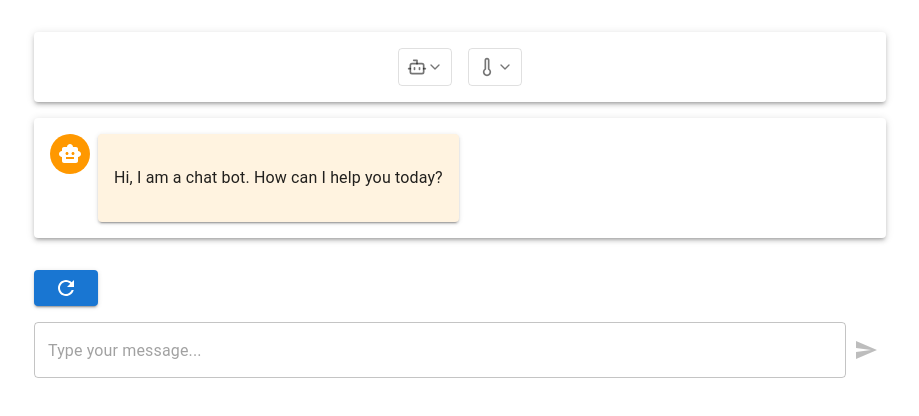
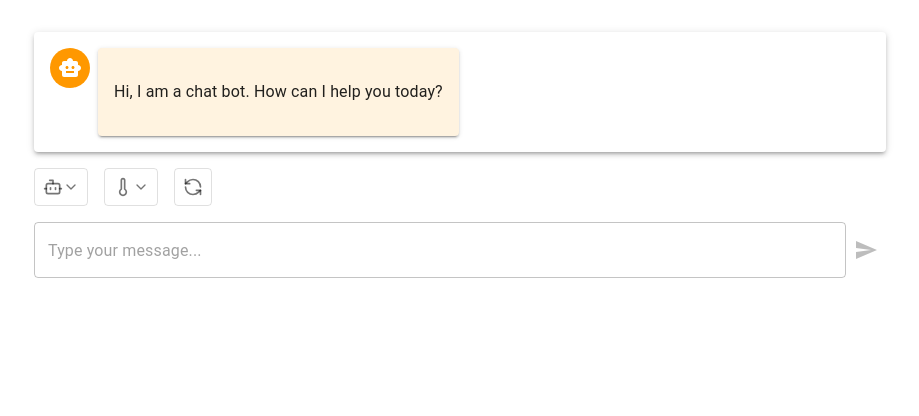
Before and after one commit to IndrajeetPatil/chatgpt-clone, a Next.js app in the folder frontend/: page /chat in a window 1280 px wide. Shown: the top 416 px of the page, without its empty margins (180-1099 px from the left). Built offline with nearby package versions, Linux system fonts and the light colour scheme.

Commit message:
get all button icons lined up

```diff
--- a/frontend/app/chat/page.tsx
+++ b/frontend/app/chat/page.tsx
@@ -4,16 +4,17 @@ import { useEffect, useState } from "react";
 
 import useAssistantResponse from "@/client/hooks/useAssistantResponse";
 import { AssistantModel, AssistantTemperature } from "@/client/types/assistant";
-import RefreshIcon from "@mui/icons-material/Refresh";
+import { RefreshCcw } from "lucide-react";
 import {
   Alert,
   Box,
-  Button,
   CircularProgress,
   Container,
   CssBaseline,
+  IconButton,
   Paper,
   Stack,
+  Tooltip,
 } from "@mui/material";
 import { createTheme, ThemeProvider } from "@mui/material/styles";
 
@@ -94,12 +95,6 @@ export default function Home() {
       <CssBaseline />
       <Container maxWidth="md">
         <Box sx={{ my: 4 }}>
-          {/* Settings Panel */}
-          <AssistantParameters
-            setModel={setModel}
-            setTemperature={setTemperature}
-          />
-
           {/* Chat Messages */}
           {messages.length > 0 && (
             <>
@@ -141,15 +136,30 @@ export default function Home() {
                 </Stack>
               </Paper>
 
-              {/* Regenerate Response */}
-              <Button
-                variant="contained"
-                onClick={handleRegenerateResponse}
-                sx={{ mt: 2 }}
-                disabled={assistantIsLoading}
-              >
-                <RefreshIcon />
-              </Button>
+              {/* Control Panel */}
+              <Box>
+                <Stack direction="row" spacing={2}>
+                  <AssistantParameters
+                    model={model}
+                    temperature={temperature}
+                    setModel={setModel}
+                    setTemperature={setTemperature}
+                  />
+                  <Tooltip title="Regenerate Response">
+                    <IconButton
+                      onClick={handleRegenerateResponse}
+                      disabled={assistantIsLoading}
+                      sx={{
+                        border: "1px solid",
+                        borderColor: "divider",
+                        borderRadius: 1,
+                      }}
+                    >
+                      <RefreshCcw size={20} />
+                    </IconButton>
+                  </Tooltip>
+                </Stack>
+              </Box>
             </>
           )}
 
--- a/frontend/components/parameters/AssistantParameters.tsx
+++ b/frontend/components/parameters/AssistantParameters.tsx
@@ -5,17 +5,22 @@ import {
   MenuItem,
   Tooltip,
   Stack,
-  Paper,
+  Typography,
+  Box,
 } from "@mui/material";
 import { Bot, Thermometer, ChevronDown } from "lucide-react";
 import { AssistantModel, AssistantTemperature } from "@/client/types/assistant";
 
 interface AssistantParametersProps {
+  model: AssistantModel;
+  temperature: AssistantTemperature;
   setModel: (model: AssistantModel) => void;
   setTemperature: (temperature: AssistantTemperature) => void;
 }
 
 const AssistantParameters: React.FC<AssistantParametersProps> = ({
+  model,
+  temperature,
   setModel,
   setTemperature,
 }) => {
@@ -23,6 +28,9 @@ const AssistantParameters: React.FC<AssistantParametersProps> = ({
   const [menuType, setMenuType] = useState<"model" | "temperature" | null>(
     null
   );
+  const [hoveredButton, setHoveredButton] = useState<
+    "model" | "temperature" | null
+  >(null);
 
   const handleClick = (
     event: React.MouseEvent<HTMLButtonElement>,
@@ -79,12 +87,30 @@ const AssistantParameters: React.FC<AssistantParametersProps> = ({
     </MenuItem>,
   ];
 
+  const getModelDisplay = () =>
+    model === AssistantModel.FULL ? "GPT-4o" : "GPT-4o Mini";
+  const getTemperatureDisplay = () => {
+    switch (temperature) {
+      case AssistantTemperature.DETERMINISTIC:
+        return "0.2 - More Deterministic";
+      case AssistantTemperature.BALANCED:
+        return "0.7 - Balanced";
+      case AssistantTemperature.CREATIVE:
+        return "0.9 - More Creative";
+      default:
+        return "";
+    }
+  };
+
   return (
-    <Paper elevation={3} sx={{ p: 2, mb: 2 }}>
-      <Stack direction="row" spacing={2} justifyContent="center">
+    <>
+      <Stack direction="row" spacing={2}>
+        <Box position="relative">
           <Tooltip title="Choose Assistant Model">
             <IconButton
               onClick={(e) => handleClick(e, "model")}
+              onMouseEnter={() => setHoveredButton("model")}
+              onMouseLeave={() => setHoveredButton(null)}
               sx={{
                 border: "1px solid",
                 borderColor: "divider",
@@ -95,9 +121,28 @@ const AssistantParameters: React.FC<AssistantParametersProps> = ({
               <ChevronDown size={16} />
             </IconButton>
           </Tooltip>
+          {hoveredButton === "model" && (
+            <Typography
+              variant="body2"
+              sx={{
+                position: "absolute",
+                left: "100%",
+                top: "50%",
+                transform: "translateY(-50%)",
+                ml: 1,
+                whiteSpace: "nowrap",
+              }}
+            >
+              {getModelDisplay()}
+            </Typography>
+          )}
+        </Box>
+        <Box position="relative">
           <Tooltip title="Choose Temperature">
             <IconButton
               onClick={(e) => handleClick(e, "temperature")}
+              onMouseEnter={() => setHoveredButton("temperature")}
+              onMouseLeave={() => setHoveredButton(null)}
               sx={{
                 border: "1px solid",
                 borderColor: "divider",
@@ -108,11 +153,27 @@ const AssistantParameters: React.FC<AssistantParametersProps> = ({
               <ChevronDown size={16} />
             </IconButton>
           </Tooltip>
+          {hoveredButton === "temperature" && (
+            <Typography
+              variant="body2"
+              sx={{
+                position: "absolute",
+                left: "100%",
+                top: "50%",
+                transform: "translateY(-50%)",
+                ml: 1,
+                whiteSpace: "nowrap",
+              }}
+            >
+              {getTemperatureDisplay()}
+            </Typography>
+          )}
+        </Box>
       </Stack>
       <Menu anchorEl={anchorEl} open={Boolean(anchorEl)} onClose={handleClose}>
         {menuType === "model" ? modelMenuItems : temperatureMenuItems}
       </Menu>
-    </Paper>
+    </>
   );
 };
 
```
Lines whose indentation alone changed are shown as unchanged.
